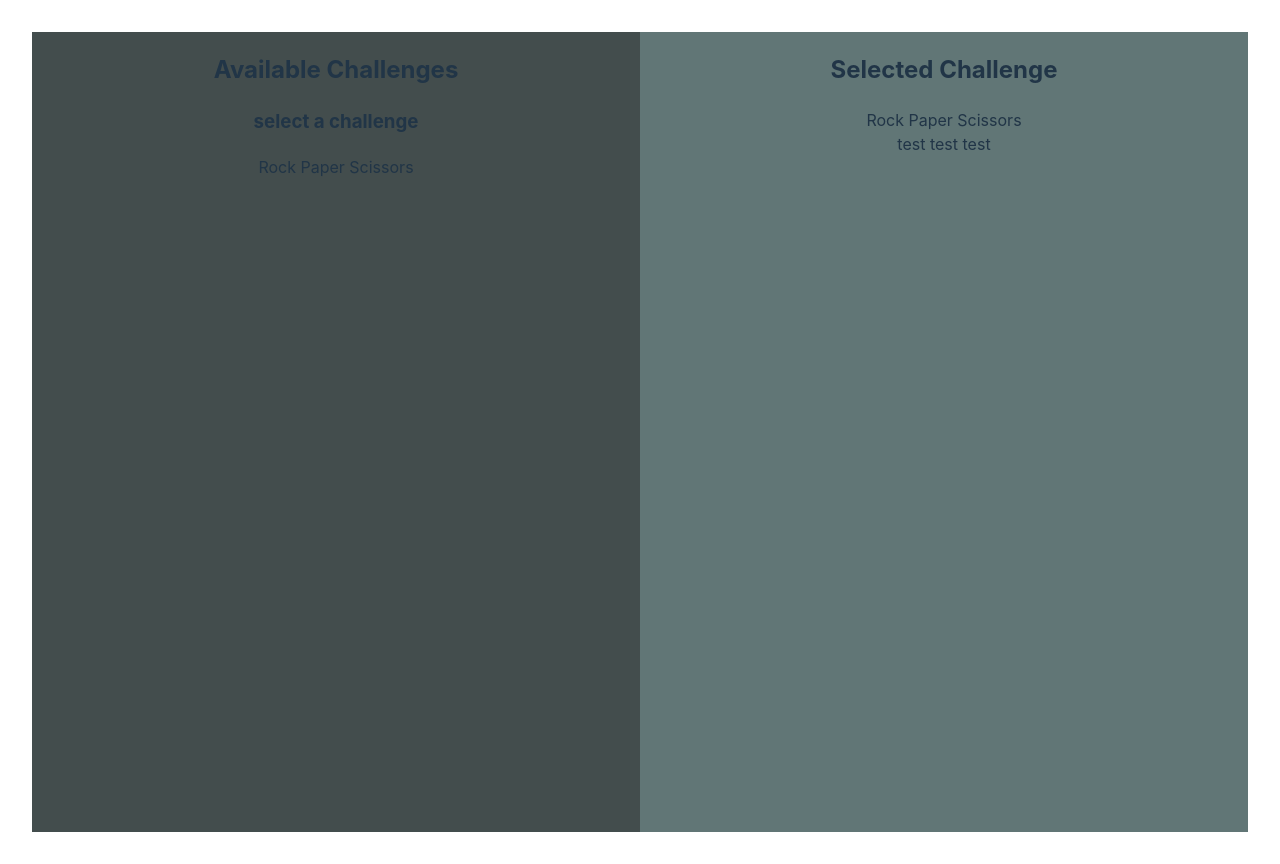
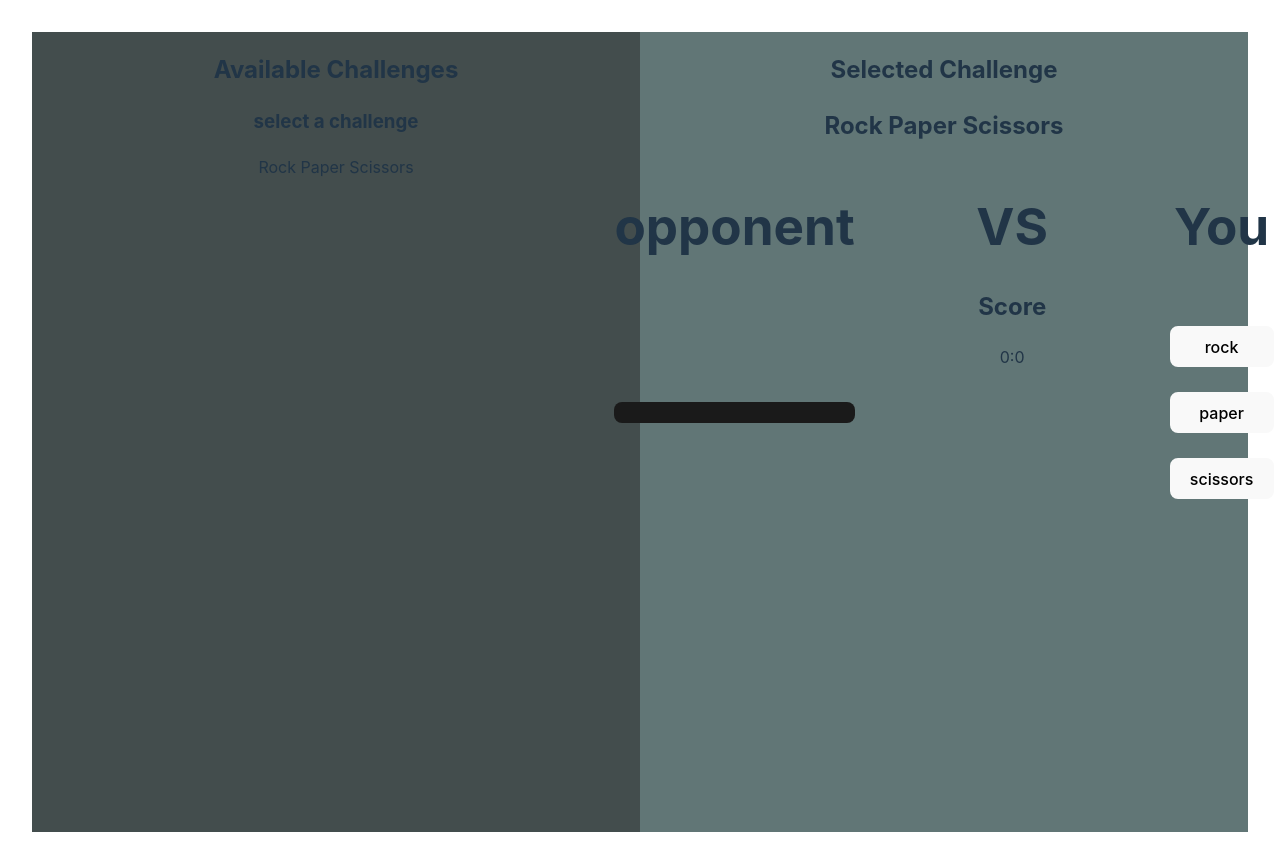
Before and after one commit to luishenrique-gj/vite-react-osf-training, a React (Vite) app: page / in a window 1280 px wide. Both pictures are taken after a click on the element "Rock Paper Scissors". Built offline with nearby package versions, Linux system fonts and the light colour scheme.

Commit message:
feat: updated first challenge

```diff
--- a/src/App.tsx
+++ b/src/App.tsx
@@ -1,4 +1,4 @@
-import { useState } from 'react';
+import  { useState } from 'react';
 import './App.css'
 import SelectedChallenge from './components/selectedChallenge/SelectedChallenge'
 import SideMenu from './components/sideMenu/SideMenu'
--- /dev/null
+++ b/src/components/challenges/rockPaperScissors/RockPaperScissors.scss
@@ -0,0 +1,41 @@
+.RockPaperScissors {
+
+    & &__game-board {
+        display: flex;
+        justify-content: center;
+        flex-wrap: nowrap;
+        flex-direction: row;
+        gap: 20%;
+    }
+
+    & &__button-wrapper {
+        display: flex;
+        height: 100%;
+        justify-content: center;
+        flex-wrap: wrap;
+        flex-direction: column;
+        gap: 10%;
+    }
+
+    & &__opponent{
+        border-radius: 8px;
+        border: 1px solid transparent;
+        padding: 0.6em 1.2em;
+        font-size: 1em;
+        font-weight: 500;
+        font-family: inherit;
+        background-color: #1a1a1a;
+        cursor: not-allowed;
+        transition: border-color 0.25s;
+
+        &-rock{
+            border-color: #646cff;
+        }
+        &-paper{
+            border-color: #646cff;
+        }
+        &-scissors{
+            border-color: #646cff;
+        }
+    }
+}
--- a/src/components/challenges/rockPaperScissors/RockPaperScissors.tsx
+++ b/src/components/challenges/rockPaperScissors/RockPaperScissors.tsx
@@ -1,13 +1,97 @@
+import { useEffect, useMemo, useState } from "react"
+import "./RockPaperScissors.scss"
+import classNames from "classnames";
+import EndgameMessage from "./EndGameMessage";
+
+
 const RockPaperScissors = () => {
+
+    const [score, setScore] = useState({
+        player: 0,
+        opponent: 0
+    });
+
+    const [playerChoice, setPlayerChoice] = useState<number | null>(null);
+    const [opponentChoice, setOpponentChoice] = useState<number | null>(null);
+    const [endGameCase, setEndGameCase] = useState<number | null>(null);
+
+    const handleClick = (choice: number) => {
+        setPlayerChoice(choice);
+        setOpponentChoice(Math.floor(Math.random() * 2));
+    }
+
+    useEffect(()=>{
+        if( playerChoice !== null && opponentChoice !== null ){
+            if(playerChoice === opponentChoice ) {
+                setEndGameCase(1)
+                return;
+            }
+            if((playerChoice === 0 && opponentChoice === 2) ||
+             (playerChoice === 1 && opponentChoice === 0) ||
+             (playerChoice === 2 && opponentChoice === 1)) {
+                setScore(prev =>({...prev, player: prev.player + 1}));
+                setEndGameCase(2)
+                return;
+            }
+            setEndGameCase(3)
+            setScore(prev =>({...prev, opponent: prev.opponent + 1}));
+
+        }
+    },[opponentChoice, playerChoice])
+
+    const opponentClassName = useMemo(()=>classNames({
+        RockPaperScissors__opponent: true,
+        "RockPaperScissors__opponent-rock": opponentChoice === 0,
+        "RockPaperScissors__opponent-paper": opponentChoice === 1,
+        "RockPaperScissors__opponent-scissors": opponentChoice === 2,
+    }),[opponentChoice])
+
+
     return (
-        <>
-                <div>
+        <div className="RockPaperScissors">
+                <h2>
                     Rock Paper Scissors
+                </h2>
+                <div className="RockPaperScissors__game-board">
+                    <div>
+                        <h1>
+                            opponent
+                        </h1>
+                        <div className="RockPaperScissors__button-wrapper">
+                            <div className={opponentClassName}>
+                                {opponentChoice === 0 && "rock"}
+                                {opponentChoice === 1 && "paper"}
+                                {opponentChoice === 2 && "scissors"}
+                            </div>
+                        </div>
+                    </div>
+                    <div>
+                        <h1>VS</h1>
+                        <h2>Score</h2>
+                        <div>
+                            <span>{score.opponent}</span>
+                            <span>:</span>
+                            <span>{score.player}</span>
+                            <EndgameMessage case={endGameCase}/>
+                        </div>
+                    </div>
+                    <div>
+                        <h1>You</h1>
+
+                        <div className="RockPaperScissors__button-wrapper">
+                            <button onClick={() => handleClick(0)}>
+                                rock
+                            </button>
+                            <button onClick={() => handleClick(1)}>
+                                paper
+                            </button>
+                            <button onClick={() => handleClick(2)}>
+                                scissors
+                            </button>
+                        </div>
+                    </div>
                 </div>
-                <div>
-                    test test test
-                </div>
-        </>
+        </div>
     );
 }
 
```
